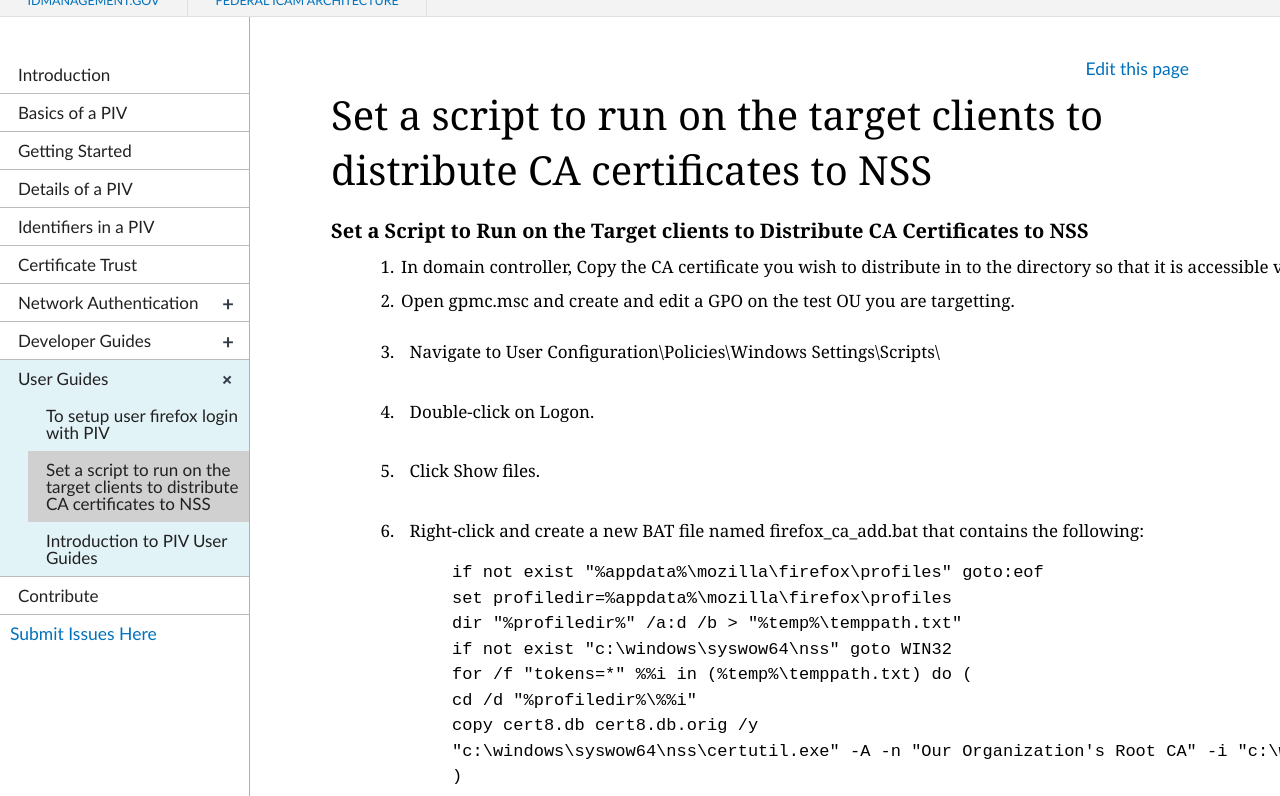
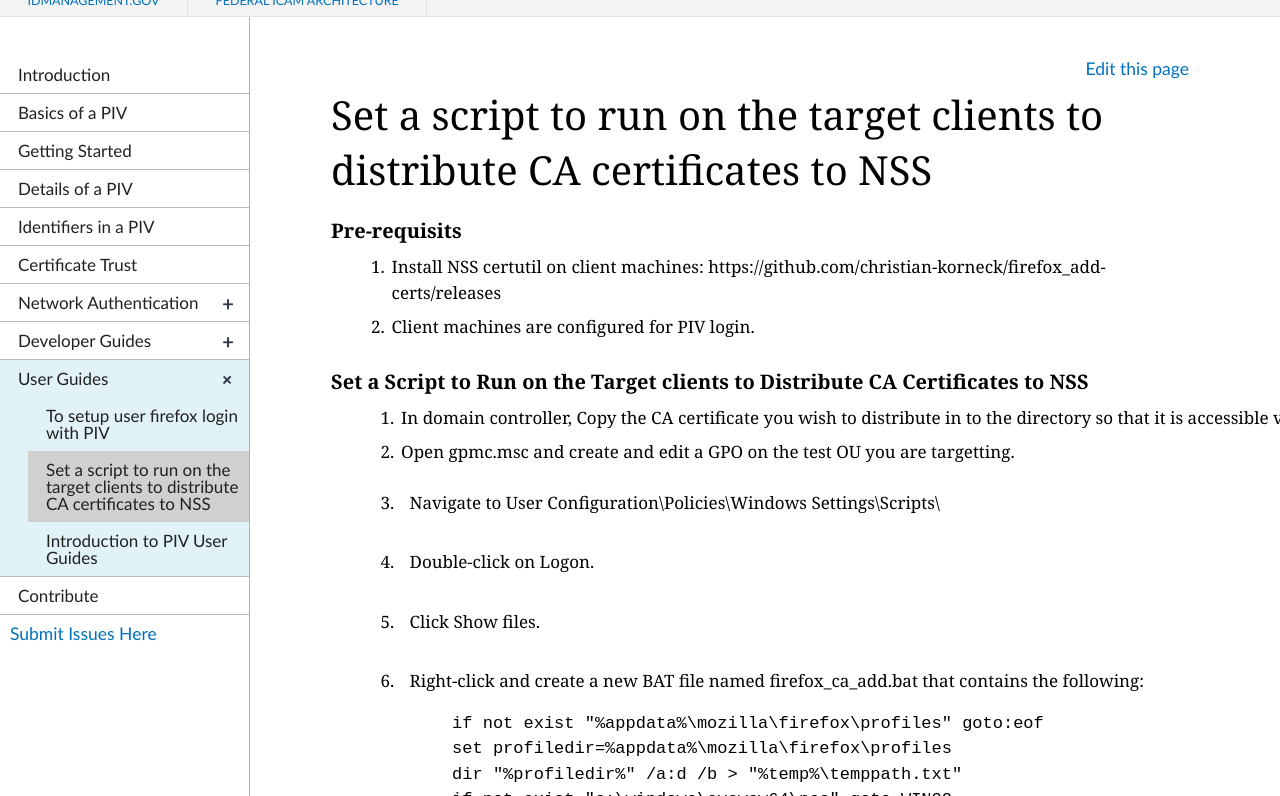
Before and after one commit to GSA/piv-guides, a Jekyll site: the page built from _userconfig/2_nss.md, in a window 1280 px wide and 900 px high, cut to the strip 104-900 px from the top of the window. Built offline with Jekyll 4.4.1, drawn with Linux system fonts in a browser that asks for light colours; nearby versions of some CDN libraries.

Commit message:
Update 2_nss.md

```diff
--- a/_userconfig/2_nss.md
+++ b/_userconfig/2_nss.md
@@ -5,6 +5,10 @@ collection: userconfig
 permalink: userconfig/nss/
 ---
 
+### Pre-requisits
+
+1. Install NSS certutil on client machines: https://github.com/christian-korneck/firefox_add-certs/releases
+2. Client machines are configured for PIV login.
 
 ### Set a Script to Run on the Target clients to Distribute CA Certificates to NSS
 
```
